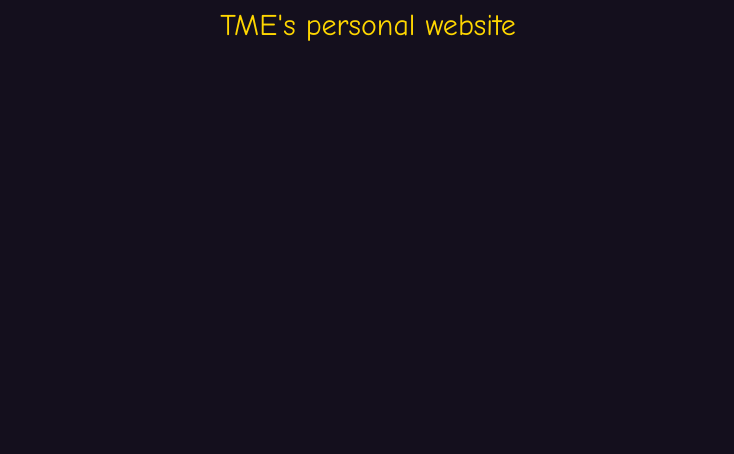
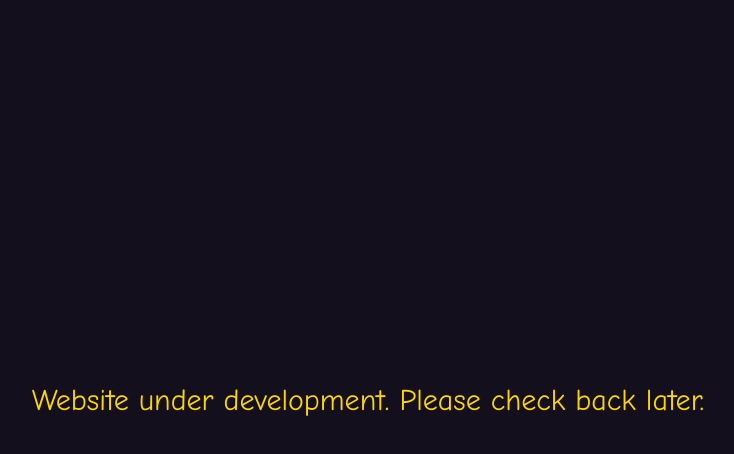
Before and after one commit to TheMinecraftExplorer/tmedev.me, a plain HTML site: page index.html in a window 1280 px wide. Shown: the whole page, without its empty margins (272-1006 px from the left). Drawn offline with Linux system fonts and the light colour scheme.

Commit message:
Fixed it finally

```diff
--- a/index.html
+++ b/index.html
@@ -3,11 +3,11 @@
 <head>
     <meta charset="UTF-8">
     <link rel="stylesheet" href="./style.css">
-    <title>Test</title>
+    <title>TME Dev</title>
 </head>
 <body>
   <div id="center">
-    TME's personal website
+    Website under development. Please check back later.
   </div>
 </body>
 </html>
--- a/style.css
+++ b/style.css
@@ -1,11 +1,17 @@
-body {
-    background: #140f1d;
+*{
+    margin: 0;
+    padding: 0;
+    box-sizing: border-box;
+}
+#center {
+    font-family: Comic Sans MS, serif;
+    color: gold;
+    font-size: 30px;
+}
+body{
+    display: flex;
     justify-content: center;
     align-items: center;
+    min-height: 100vh;
+    background: #140f1d;
 }
-#center {
-    font-family: "Comic Sans MS", serif;
-    color: gold;
-    font-size: 30px;
-    text-align: center
-}
```
